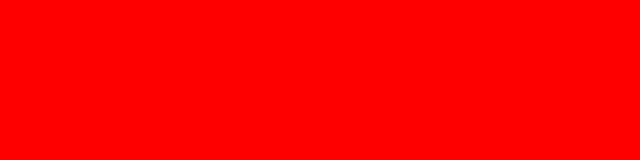
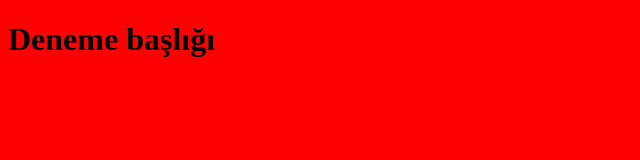
Before and after one commit to MutluZekeriya/gameWebTemplate, a plain HTML site: page index.html in a window 1280 px wide. Shown: the whole page, without its empty margins (0-640 px from the left). Drawn offline with Linux system fonts and the light colour scheme.

Commit message:
index.html update

```diff
--- a/index.html
+++ b/index.html
@@ -9,7 +9,7 @@
     <link rel="stylesheet" href="scss/styles.css">
 </head>
 <body>
-
+    <h1>Deneme başlığı</h1>
 
 
 
```
